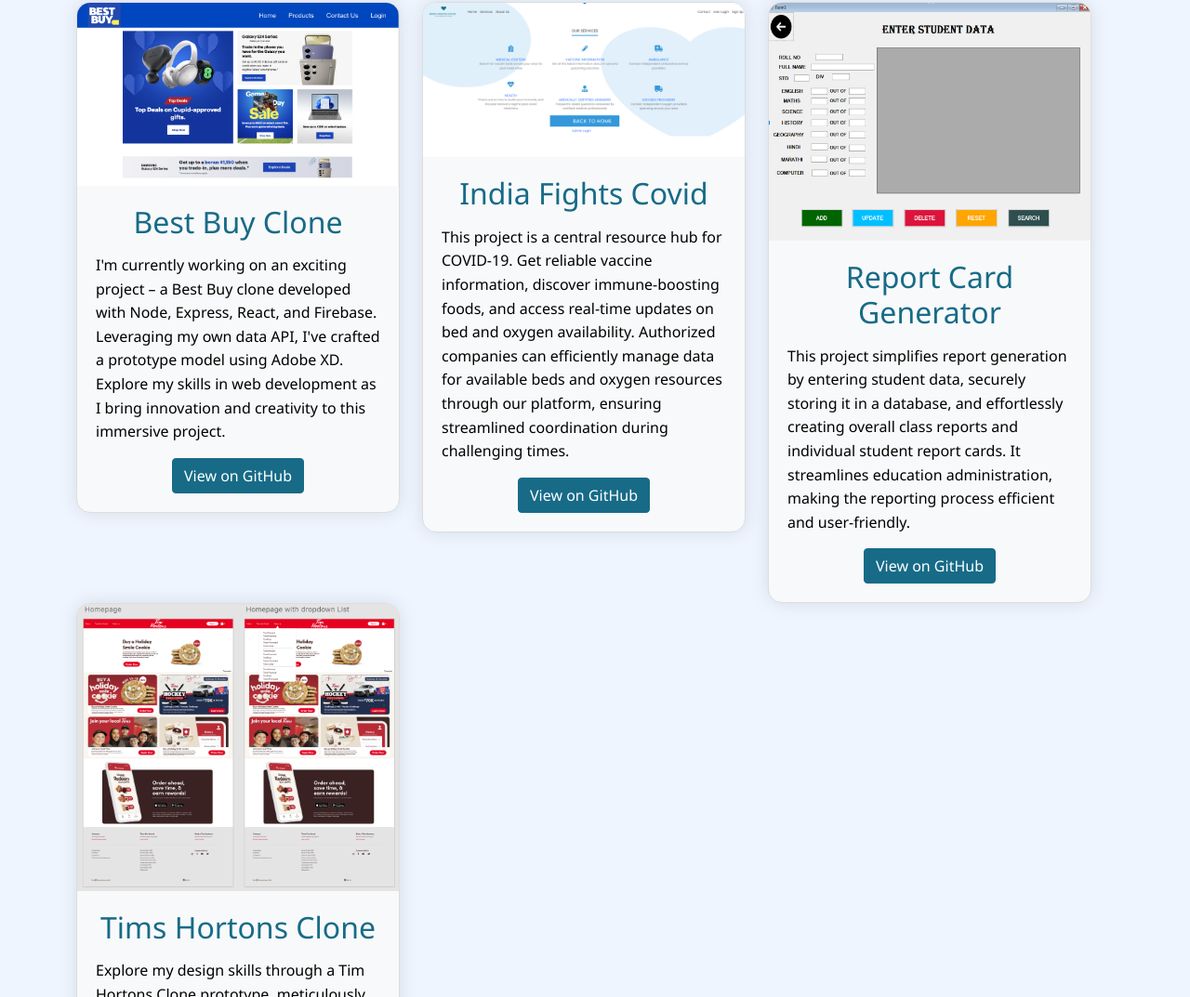
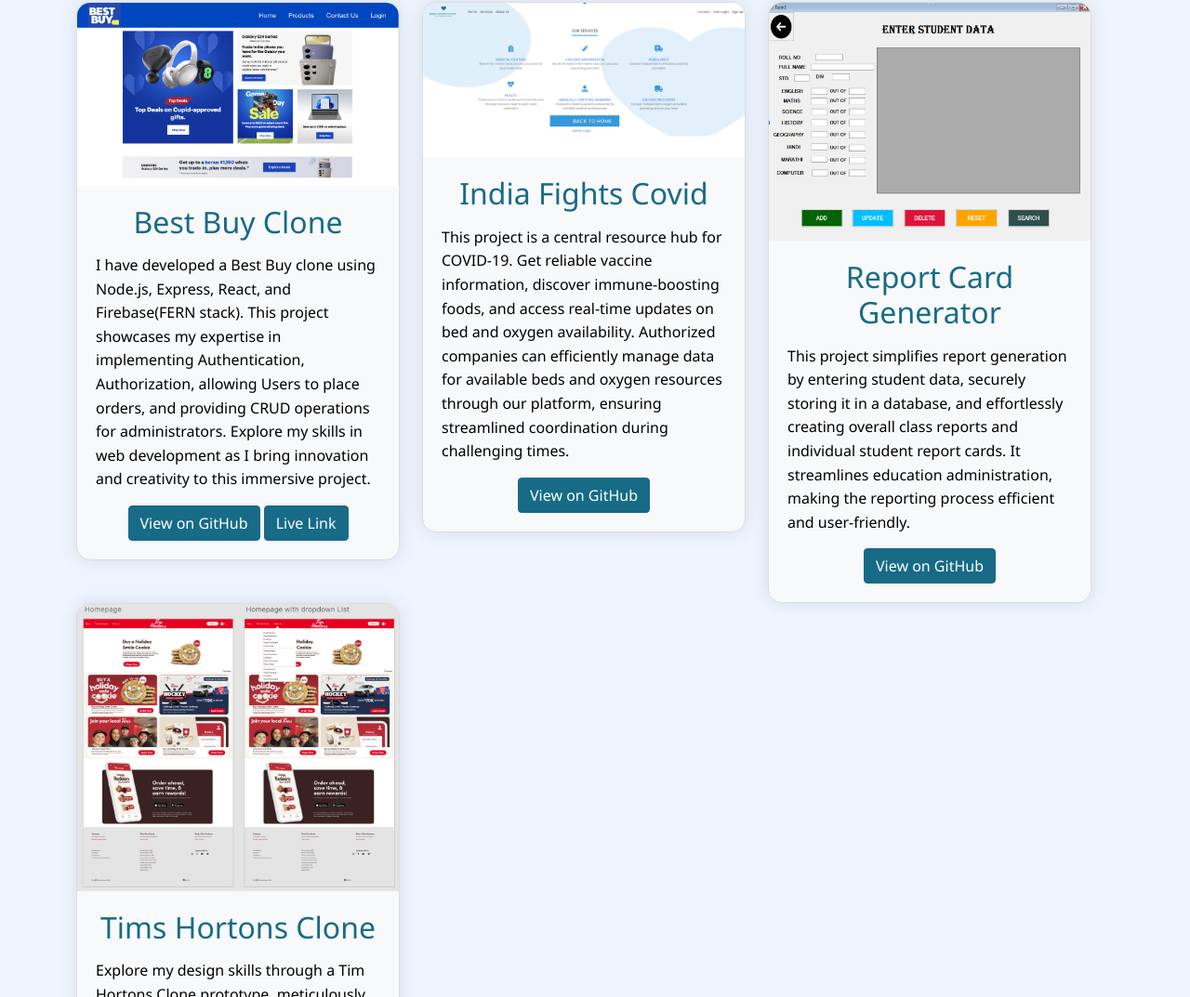
Before and after one commit to AltamashChandiwala/AltamashChandiwala.github.io, a plain HTML site: page index.html in a window 1280 px wide. Shown: the part 2517-3590 px from the top of the page at 93% size. Drawn offline with nearby package versions, Linux system fonts and the light colour scheme; a web font is replaced by a local one.

Commit message:
Updated best buy data with description and live link

```diff
--- a/index.html
+++ b/index.html
@@ -190,9 +190,10 @@
                                 <div class="card-body">
                                     <h5 class="card-title">Best Buy Clone</h5>
                                     <p class="card-text">
-                                        I'm currently working on an exciting project – a Best Buy clone developed with Node, Express, React, and Firebase. Leveraging my own data API, I've crafted a prototype model using Adobe XD. Explore my skills in web development as I bring innovation and creativity to this immersive project.
+                                        I have developed a Best Buy clone using Node.js, Express, React, and Firebase(FERN stack). This project showcases my expertise in implementing Authentication, Authorization, allowing Users to place orders, and providing CRUD operations for administrators. Explore my skills in web development as I bring innovation and creativity to this immersive project.
                                     </p>
                                     <a href="https://github.com/AltamashChandiwala/TechStore_Website" class="btn btn-primary button">View on GitHub</a>
+                                    <a href="https://tech-store-website.vercel.app/" class="btn btn-primary button">Live Link</a>
                                 </div>
                             </div>
                         </div>
```
